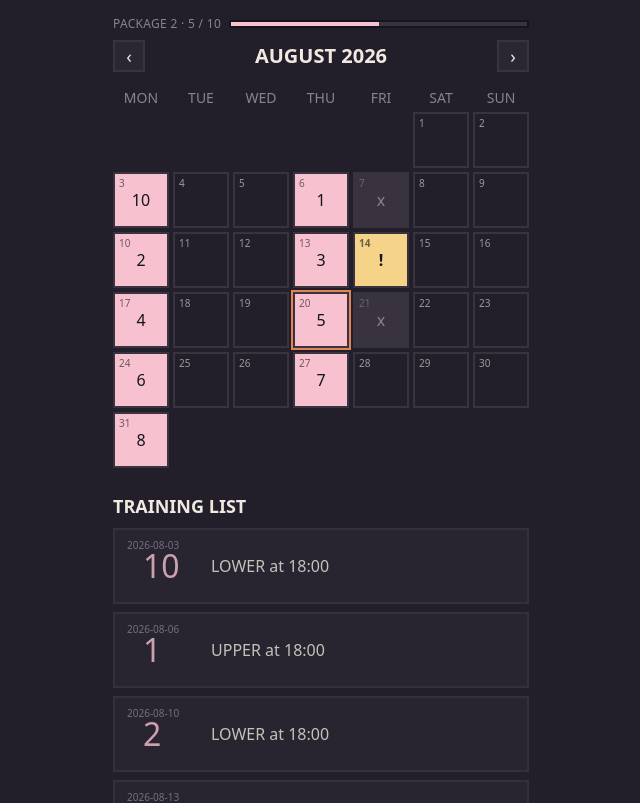
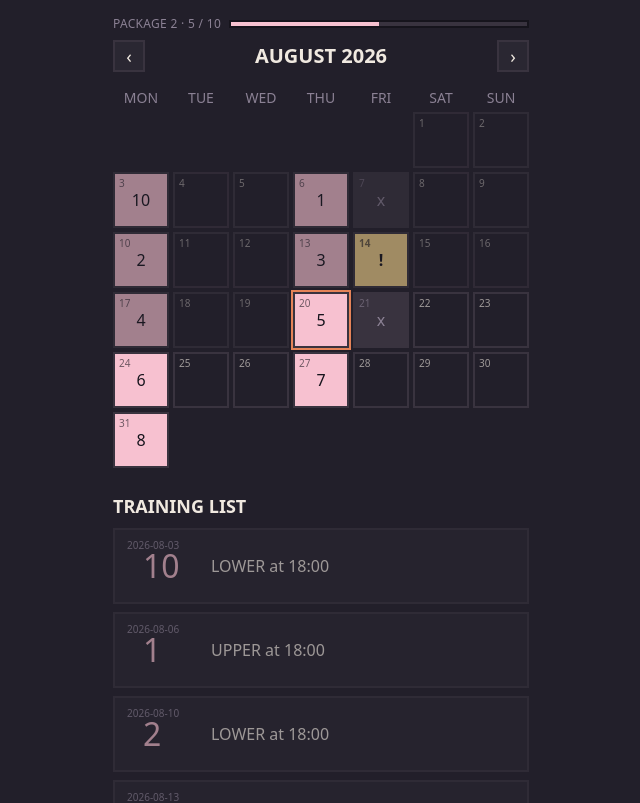
Before and after one commit to TijanTRados/TrainerApp, a Next.js app: page / in a window 1280 px wide. Shown: the top 803 px of the page, without its empty margins (319-959 px from the left). Built offline with nearby package versions, Linux system fonts and the light colour scheme.

Commit message:
Changed the opacity on the past dates in the calendar and the training list

```diff
--- a/app/globals.css
+++ b/app/globals.css
@@ -42,7 +42,6 @@
   padding: 0.5rem;
   background: var(--color-surface);
   margin: 0.5rem 0;
-  opacity: 0.8;
   font-size: 0.875rem;
   position: relative;
 }
--- a/app/page.js
+++ b/app/page.js
@@ -131,6 +131,7 @@ export default function Home() {
           else if (isUnavailable) { cellStyle = 'bg-raised text-muted border-raised'; marker = 'x'; }
           else if (isMeasurement) { cellStyle = 'bg-yuzu text-outline border-outline font-bold'; marker = '!'; }
           if (dateStr === today) { cellStyle += ' outline-2 outline-momiji'; }
+          else if (dateStr < today) { cellStyle += ' opacity-60'; }
 
           {/* Cell content */ }
           const content = (
@@ -165,15 +166,22 @@ export default function Home() {
             trainings
               .filter(t => t.date.startsWith(`${year}-${monthStr}`))
               .sort((a, b) => a.date.localeCompare(b.date))
-              .map((training) => (
-                <li key={training.id} className={`training-list spotlight ${training.date === today ? 'outline-2 outline-momiji' : ''}`}>
+              .map((training) => {
+                {/* Depending on the date's status, we choose a cerain style */ }
+                let cellStyle = "";
+                if (training.date === today) { cellStyle += ' outline-2 outline-momiji'; }
+                else if (training.date < today) { cellStyle += ' opacity-60'; }
+
+                return (
+                  <li key={training.id} className={`training-list spotlight ${cellStyle}`}>
                     <Link href={`/trainings/${training.id}`} className="flex items-center gap-5 p-1">
                       <div className="training-list-date">{training.date}</div>
                       <div className="training-list-number">{trainingNumber(training)}</div>
                       <div className="training-list-content">{training.type.toLocaleUpperCase()} at {training.time}</div>
                     </Link>
                   </li>
-              ))}
+                );
+              })}
         </ul>
       </div>
     </main >
```
Lines whose indentation alone changed are shown as unchanged.
